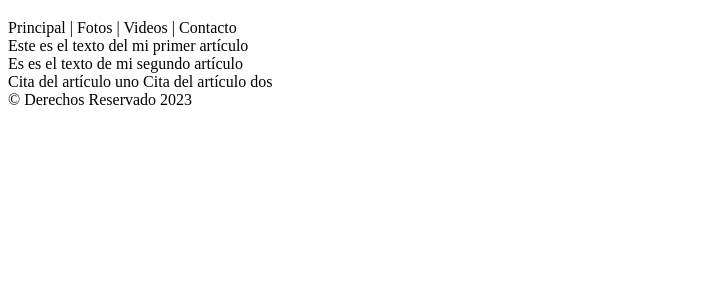
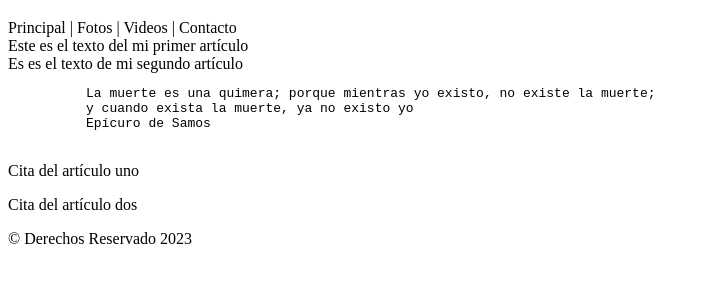
Before and after one commit to jorge2101719/proyecto001, a plain HTML site: page index.html in a window 1280 px wide. Shown: the part 61-344 px from the top of the page, without its empty margins (0-708 px from the left). Drawn offline with Linux system fonts and the light colour scheme.

Commit message:
se usa etiquita pre en un ejemplo

```diff
--- a/index.html
+++ b/index.html
@@ -38,11 +38,25 @@
       <article>
         Es es el texto de mi segundo artículo
       </article>
+
+      <article>
+        <pre>
+          La muerte es una quimera; porque mientras yo existo, no existe la muerte;
+          y cuando exista la muerte, ya no existo yo
+          Epícuro de Samos
+        </pre>
+      </article>
     </section>
 
     <aside>
-      Cita del artículo uno
-      Cita del artículo dos
+      <p>
+        Cita del artículo uno
+      </p>
+
+      <p>
+        Cita del artículo dos
+      </p>
+
     </aside>
 
   </main>
```
